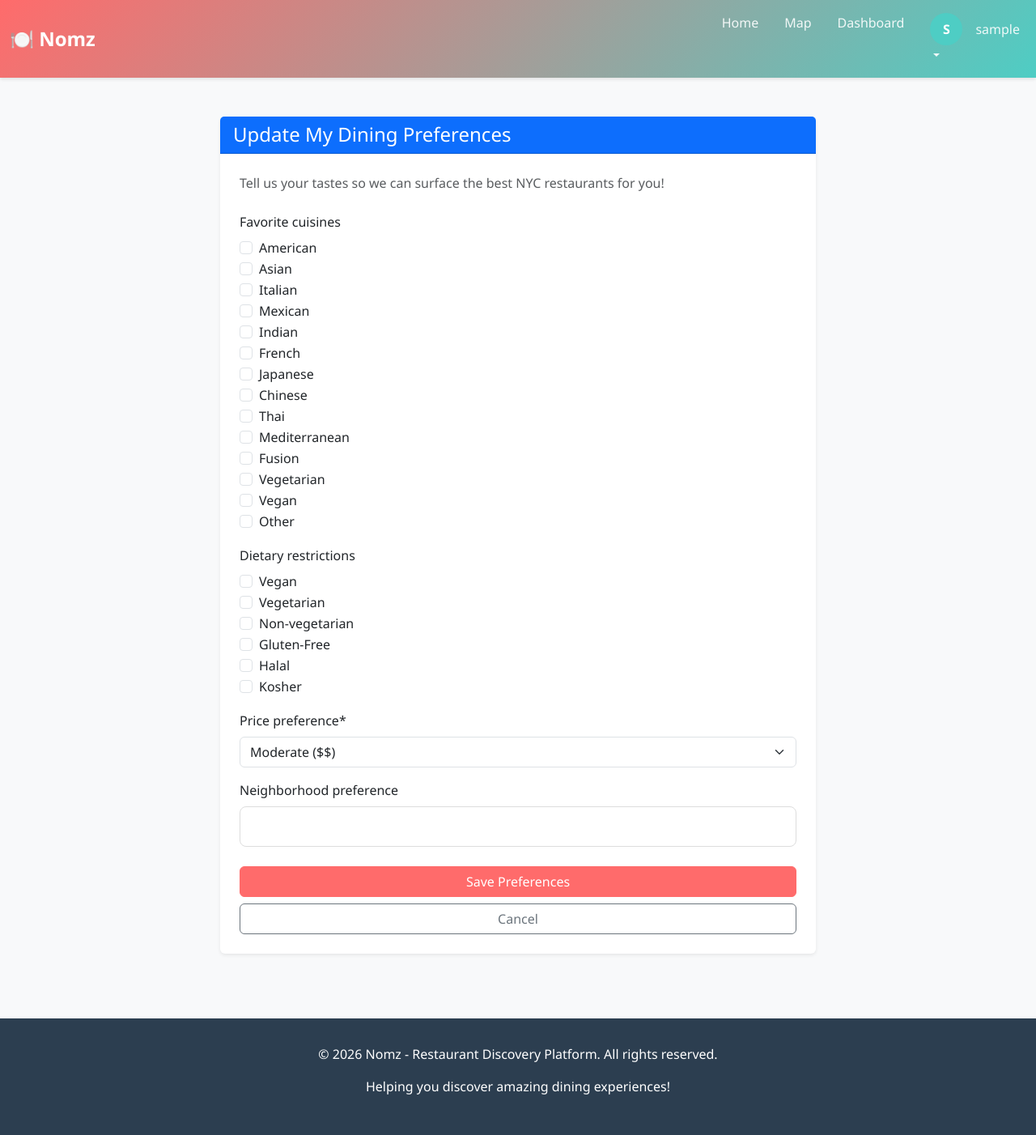
After one commit to Vritika0703/nomz-restaurant-app, a Django app: page /preferences/ in a window 1280 px wide. The commit adds this page. Shown: the whole page at 81% size. Run offline with Django 5.2, Linux system fonts and the light colour scheme; the visitor is signed in with stand-in values (Sample User, id 1); data comes from the database, SQL or seed files in the repository; some libraries are stand-ins or nearby versions.

Commit message:
User Preference profile

```diff
--- a/nomz/forms.py
+++ b/nomz/forms.py
@@ -1,7 +1,7 @@
 from django import forms
 from django.contrib.auth.models import User
 from django.contrib.auth.forms import UserCreationForm, AuthenticationForm
-from .models import UserProfile, Restaurant, RestaurantPhoto
+from .models import UserProfile, Restaurant, RestaurantPhoto, UserPreference
 
 
 class UserRegisterForm(UserCreationForm):
@@ -222,3 +222,30 @@ class RestaurantPhotoForm(forms.ModelForm):
                 'class': 'form-check-input'
             }),
         }
+
+class UserPreferenceForm(forms.ModelForm):
+    # Defining choices manually or pulling from Restaurant.CUISINE_CHOICES
+    CUISINE_OPTIONS = Restaurant.CUISINE_CHOICES
+    DIETARY_CHOICES = [
+        ('Vegan', 'Vegan'),
+        ('Vegetarian', 'Vegetarian'),
+        ('Non-vegetarian', 'Non-vegetarian'),
+        ('Gluten-Free', 'Gluten-Free'),
+        ('Halal', 'Halal'),
+        ('Kosher', 'Kosher'),
+    ]
+
+    favorite_cuisines = forms.MultipleChoiceField(
+        choices=CUISINE_OPTIONS,
+        widget=forms.CheckboxSelectMultiple,
+        required=False
+    )
+    dietary_restrictions = forms.MultipleChoiceField(
+        choices=DIETARY_CHOICES,
+        widget=forms.CheckboxSelectMultiple,
+        required=False
+    )
+
+    class Meta:
+        model = UserPreference
+        fields = ['favorite_cuisines', 'dietary_restrictions', 'price_preference', 'neighborhood_preference']
--- a/nomz/models.py
+++ b/nomz/models.py
@@ -339,3 +339,20 @@ class DataIngestionRun(models.Model):
 
     def __str__(self):
         return f"{self.dataset} | {self.status} | {self.started_at:%Y-%m-%d %H:%M}"
+
+#User preferences model to store diner preferences for personalized recommendations and search filtering
+class UserPreference(models.Model):
+    user = models.OneToOneField(User, on_delete=models.CASCADE, related_name='preferences')
+    favorite_cuisines = models.JSONField(default=list, blank=True, help_text="List of preferred cuisines")
+    dietary_restrictions = models.JSONField(default=list, blank=True, help_text="e.g., Vegan, Gluten-Free")
+    price_preference = models.CharField(
+        max_length=10,
+        choices=Restaurant.PRICE_CHOICES,
+        default='$$'
+    )
+    neighborhood_preference = models.CharField(max_length=100, blank=True)
+    created_at = models.DateTimeField(auto_now_add=True)
+    updated_at = models.DateTimeField(auto_now=True)
+
+    def __str__(self):
+        return f"Preferences for {self.user.username}"
--- a/nomz/urls.py
+++ b/nomz/urls.py
@@ -12,6 +12,8 @@ urlpatterns = [
     path('login/', views.user_login, name='login'),     # Removed <str:role>
     path('logout/', views.user_logout, name='logout'),
     path('dashboard/', views.dashboard, name='dashboard'),
+    path('search/', views.restaurant_search, name='restaurant_search'),
+    path('preferences/', views.manage_preferences, name='manage_preferences'),
 
     # Restaurant Profile Management
     path('restaurant/profile/', views.restaurant_profile, name='restaurant_profile'),
@@ -25,7 +27,6 @@ urlpatterns = [
     path('restaurant/photos/upload/', views.upload_photo, name='upload_photo'),
     path('restaurant/photos/<int:photo_id>/delete/', views.delete_photo, name='delete_photo'),
     path('restaurant/photos/<int:photo_id>/set-primary/', views.set_primary_photo, name='set_primary_photo'),
-    path('search/', views.restaurant_search, name='restaurant_search'),
     # Password reset (Django built-in)
     path('password-reset/', auth_views.PasswordResetView.as_view(
         template_name='registration/password_reset_form.html',
--- a/nomz/views.py
+++ b/nomz/views.py
@@ -12,8 +12,9 @@ from .forms import (
     RestaurantAvailabilityForm,
     RestaurantActivationForm,
     RestaurantPhotoForm,
+    UserPreferenceForm,
 )
-from .models import Restaurant, RestaurantPhoto, RestaurantSearch
+from .models import Restaurant, RestaurantPhoto, RestaurantSearch, UserPreference
 
 
 def landing_page(request):
@@ -161,22 +162,28 @@ def user_login(request):
 @login_required(login_url='landing')
 def dashboard(request):
     """
-    Dashboard dynamically routes based on the database profile
+    Dashboard dynamically routes based on the database profile and includes user preferences.
     """
-    # 1. Check if they are a built-in Django Admin
+    # 1. Determine User Role
     if request.user.is_superuser or request.user.is_staff:
         role = 'admin'
-    # 2. Check their profile in the database
     elif hasattr(request.user, 'userprofile'):
         role = request.user.userprofile.role
-    # 3. Fallback
     else:
         role = 'diner'
+
+    # 2. Safely Fetch Preferences
+    # This ensures the dashboard doesn't crash if preferences aren't set yet
+    try:
+        preferences = request.user.preferences
+    except UserPreference.DoesNotExist:
+        preferences = None
 
     context = {
         'title': 'Dashboard',
         'user': request.user,
         'role': role,
+        'preferences': preferences,  # Add this to context
     }
 
     if role == 'restaurant':
@@ -184,6 +191,7 @@ def dashboard(request):
     elif role == 'admin':
         return render(request, 'nomz/admin_dashboard.html', context)
     else:
+        # This matches the user_dashboard.html where your taste profile code is
         return render(request, 'nomz/user_dashboard.html', context)
 
 
@@ -514,3 +522,27 @@ def restaurant_search(request):
         'neighborhood': neighborhood,
         'all_neighborhoods': all_neighborhoods
     })
+
+# Add this to views.py
+
+@login_required(login_url='landing')
+def manage_preferences(request):
+    """
+    Create or Update user taste preferences
+    """
+    # Get or create the preference object for the current user
+    preferences, created = UserPreference.objects.get_or_create(user=request.user)
+
+    if request.method == 'POST':
+        form = UserPreferenceForm(request.POST, instance=preferences)
+        if form.is_valid():
+            form.save()
+            messages.success(request, 'Your dining preferences have been updated!')
+            return redirect('dashboard')
+    else:
+        form = UserPreferenceForm(instance=preferences)
+
+    return render(request, 'nomz/manage_preferences.html', {
+        'form': form,
+        'title': 'My Preferences'
+    })
--- a/requirements.txt
+++ b/requirements.txt
@@ -1,4 +1,6 @@
 asgiref>=3.8.1
+crispy-bootstrap5>=2024.10
+django-crispy-forms>=2.3
 Django>=5.1.1
 django-filter>=24.3
 djangorestframework>=3.15.2
--- /dev/null
+++ b/templates/nomz/manage_preferences.html
@@ -0,0 +1,27 @@
+{% extends 'nomz/base.html' %}
+{% load crispy_forms_tags %}
+
+{% block title %}Update Preferences - Nomz{% endblock %}
+
+{% block content %}
+<div class="row justify-content-center">
+    <div class="col-md-8">
+        <div class="card shadow-sm">
+            <div class="card-header bg-primary text-white">
+                <h4 class="mb-0">Update My Dining Preferences</h4>
+            </div>
+            <div class="card-body p-4">
+                <p class="text-muted mb-4">Tell us your tastes so we can surface the best NYC restaurants for you!</p>
+                <form method="POST">
+                    {% csrf_token %}
+                    {{ form|crispy }}
+                    <div class="d-grid gap-2 mt-4">
+                        <button type="submit" class="btn btn-primary">Save Preferences</button>
+                        <a href="{% url 'dashboard' %}" class="btn btn-outline-secondary">Cancel</a>
+                    </div>
+                </form>
+            </div>
+        </div>
+    </div>
+</div>
+{% endblock %}
```
Also changed, not shown: restaurants/settings.py (+7 -0 lines), templates/nomz/dashboard.html (+46 -41 lines), templates/nomz/user_dashboard.html (+48 -5 lines), nomz/migrations/0008_userpreference.py (added).
